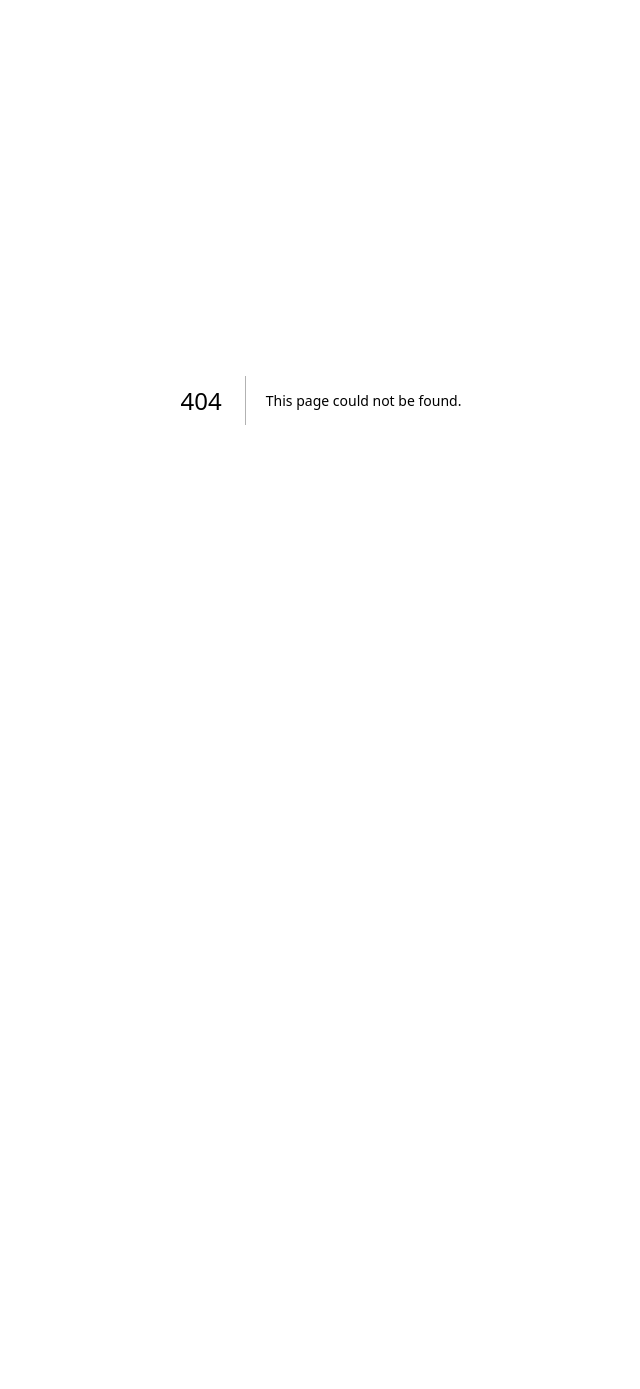
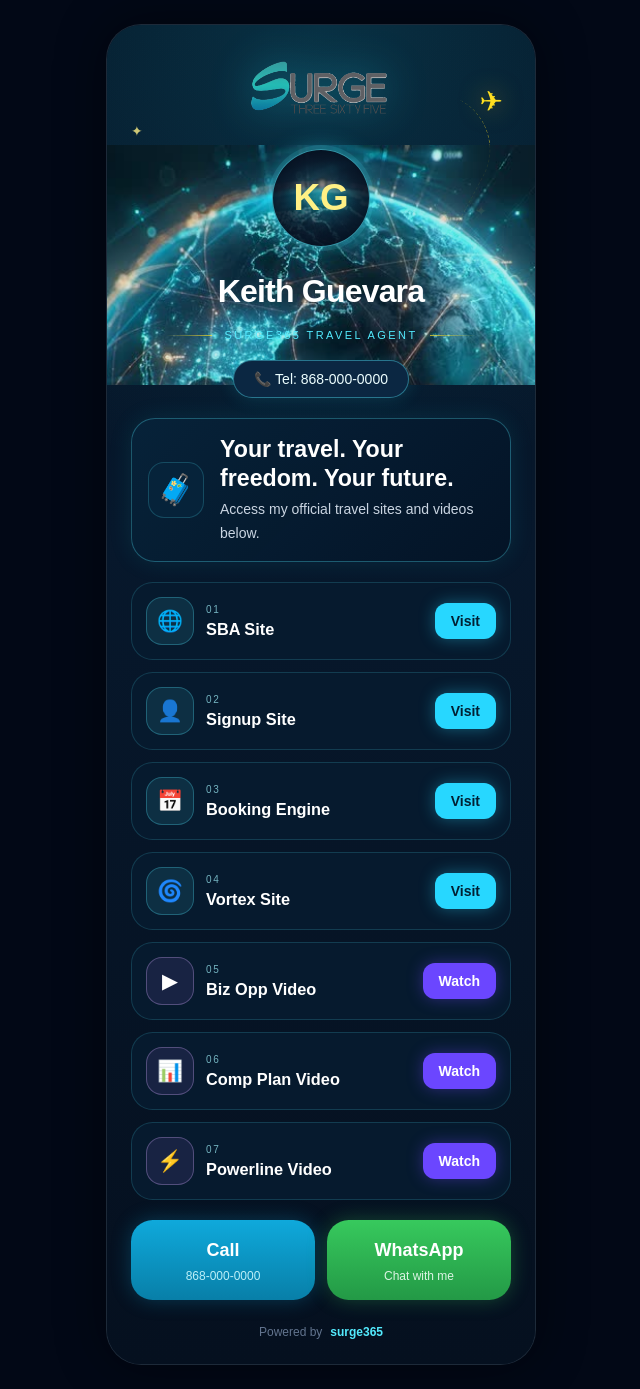
Before and after one commit to trinibuzz/surge365, a Next.js app: page /1 in a window 1280 px wide. Before the commit this address had no page. Shown: the whole page, without its empty margins (319-959 px from the left). Before the commit the page ends 800 px from the top, so only its background shows below. Built offline with nearby package versions, Linux system fonts and the light colour scheme.

Commit message:
Create dynamic surge365 agent route

```diff
--- /dev/null
+++ b/app/[slug]/page.tsx
@@ -0,0 +1,173 @@
+const agent = {
+  name: "Keith Guevara",
+  initials: "KG",
+  phone: "868-000-0000",
+  whatsapp: "18680000000",
+};
+
+const links = [
+  { title: "SBA Site", action: "Visit", url: "https://example.com/sba-site", icon: "🌐", type: "visit" },
+  { title: "Signup Site", action: "Visit", url: "https://example.com/signup-site", icon: "👤", type: "visit" },
+  { title: "Booking Engine", action: "Visit", url: "https://example.com/booking-engine", icon: "📅", type: "visit" },
+  { title: "Vortex Site", action: "Visit", url: "https://example.com/vortex-site", icon: "🌀", type: "visit" },
+  { title: "Biz Opp Video", action: "Watch", url: "https://example.com/biz-opp-video", icon: "▶", type: "watch" },
+  { title: "Comp Plan Video", action: "Watch", url: "https://example.com/comp-plan-video", icon: "📊", type: "watch" },
+  { title: "Powerline Video", action: "Watch", url: "https://example.com/powerline-video", icon: "⚡", type: "watch" },
+];
+
+export default function DemoAgentPage() {
+  return (
+    <main className="min-h-screen bg-[#020816] px-4 py-6 text-white">
+      <div className="mx-auto max-w-[430px]">
+        <div className="relative overflow-hidden rounded-[2.2rem] border border-white/10 bg-[#041223] shadow-[0_0_50px_rgba(0,0,0,0.45)]">
+          {/* top background */}
+          <div className="absolute inset-0 bg-[radial-gradient(circle_at_top,_rgba(34,211,238,0.16),_transparent_35%),linear-gradient(180deg,_#041223_0%,_#07182c_38%,_#05101f_100%)]" />
+
+          {/* logo + stars + plane */}
+          <div className="pointer-events-none absolute inset-x-0 top-0 h-[360px] overflow-hidden">
+            <div className="absolute left-6 top-24 text-yellow-200/80 text-sm">✦</div>
+            <div className="absolute right-12 top-44 text-yellow-200/70 text-sm">✦</div>
+            <div className="absolute right-8 top-14 text-[28px] text-yellow-300 drop-shadow-[0_0_12px_rgba(250,204,21,0.55)]">
+              ✈
+            </div>
+            <div className="absolute right-[56px] top-[66px] h-40 w-28 rotate-[28deg] rounded-full border-r border-dashed border-yellow-300/70" />
+
+            {/* imported globe image */}
+            <img
+              src="/globe-arc.png"
+              alt=""
+              className="absolute left-1/2 top-[120px] w-[610px] max-w-none -translate-x-1/2 opacity-90"
+            />
+          </div>
+
+          {/* content */}
+          <div className="relative px-6 pt-7 pb-6">
+            {/* logo */}
+            <img
+              src="/surge-logo.png"
+              alt="Surge Three Sixty Five"
+              className="mx-auto h-[72px] w-auto object-contain drop-shadow-[0_0_22px_rgba(34,211,238,0.45)]"
+            />
+
+            {/* agent header */}
+            <div className="mt-6 text-center">
+              <div className="mx-auto flex h-[98px] w-[98px] items-center justify-center rounded-full border border-cyan-300/60 bg-[radial-gradient(circle,_rgba(15,23,42,0.2)_0%,_rgba(8,18,35,0.85)_55%,_rgba(2,8,23,1)_100%)] text-[2.3rem] font-semibold text-yellow-200 shadow-[0_0_24px_rgba(34,211,238,0.45)] ring-4 ring-cyan-300/12">
+                {agent.initials}
+              </div>
+
+              <h1 className="mt-5 text-[2rem] font-semibold tracking-tight text-white">
+                {agent.name}
+              </h1>
+
+              <div className="mx-auto mt-3 flex max-w-[310px] items-center justify-center gap-3">
+                <div className="h-px flex-1 bg-gradient-to-r from-transparent to-yellow-300/70" />
+                <p className="whitespace-nowrap text-[11px] font-medium uppercase tracking-[0.22em] text-cyan-300">
+                  surge365 Travel Agent
+                </p>
+                <div className="h-px flex-1 bg-gradient-to-l from-transparent to-yellow-300/70" />
+              </div>
+
+              <a
+                href={`tel:${agent.phone}`}
+                className="mt-4 inline-flex items-center justify-center rounded-full border border-cyan-300/40 bg-[#0b2742] px-5 py-2 text-sm font-medium text-cyan-50 shadow-[0_0_18px_rgba(34,211,238,0.18)]"
+              >
+                📞 Tel: {agent.phone}
+              </a>
+            </div>
+
+            {/* intro card */}
+            <div className="mt-5 rounded-[1.5rem] border border-cyan-300/30 bg-[linear-gradient(135deg,rgba(7,35,58,0.95),rgba(4,20,38,0.92))] p-4 shadow-[0_0_24px_rgba(34,211,238,0.10)]">
+              <div className="flex items-center gap-4">
+                <div className="flex h-14 w-14 shrink-0 items-center justify-center rounded-2xl border border-cyan-300/20 bg-[#06233a] text-3xl">
+                  🧳
+                </div>
+
+                <div>
+                  <h2 className="text-[1.45rem] font-semibold leading-tight text-white">
+                    Your travel. Your freedom. Your future.
+                  </h2>
+                  <p className="mt-1 text-sm leading-6 text-slate-300">
+                    Access my official travel sites and videos below.
+                  </p>
+                </div>
+              </div>
+            </div>
+
+            {/* link cards */}
+            <div className="mt-5 space-y-3">
+              {links.map((link, index) => (
+                <a
+                  key={link.title}
+                  href={link.url}
+                  target="_blank"
+                  rel="noopener noreferrer"
+                  className="group flex items-center gap-3 rounded-[1.35rem] border border-cyan-300/16 bg-[#061a2e] px-3.5 py-3.5 transition hover:border-cyan-300/32 hover:bg-[#08213a]"
+                >
+                  <div
+                    className={`flex h-12 w-12 shrink-0 items-center justify-center rounded-2xl border text-[1.3rem] ${
+                      link.type === "watch"
+                        ? "border-purple-300/30 bg-purple-400/10"
+                        : "border-cyan-300/28 bg-cyan-300/10"
+                    }`}
+                  >
+                    {link.icon}
+                  </div>
+
+                  <div className="min-w-0 flex-1">
+                    <p className="text-[10px] font-medium uppercase tracking-[0.18em] text-cyan-200/70">
+                      {String(index + 1).padStart(2, "0")}
+                    </p>
+                    <h3 className="mt-0.5 text-[1.02rem] font-semibold leading-tight text-white">
+                      {link.title}
+                    </h3>
+                  </div>
+
+                  <div
+                    className={`shrink-0 rounded-xl px-4 py-2 text-sm font-semibold ${
+                      link.type === "watch"
+                        ? "bg-[#6b46ff] text-white shadow-[0_0_16px_rgba(107,70,255,0.38)]"
+                        : "bg-[#27d7ff] text-[#022033] shadow-[0_0_16px_rgba(39,215,255,0.36)]"
+                    }`}
+                  >
+                    {link.action}
+                  </div>
+                </a>
+              ))}
+            </div>
+
+            {/* bottom buttons */}
+            <div className="mt-5 grid grid-cols-2 gap-3">
+              <a
+                href={`tel:${agent.phone}`}
+                className="rounded-[1.35rem] bg-[linear-gradient(180deg,#0fa9db,#087fa8)] px-4 py-4 text-center text-white shadow-[0_0_20px_rgba(15,169,219,0.28)]"
+              >
+                <span className="block text-lg font-semibold">Call</span>
+                <span className="mt-1 block text-xs font-medium text-cyan-100/90">
+                  {agent.phone}
+                </span>
+              </a>
+
+              <a
+                href={`https://wa.me/${agent.whatsapp}`}
+                target="_blank"
+                rel="noopener noreferrer"
+                className="rounded-[1.35rem] bg-[linear-gradient(180deg,#37c95d,#239946)] px-4 py-4 text-center text-white shadow-[0_0_20px_rgba(55,201,93,0.30)]"
+              >
+                <span className="block text-lg font-semibold">WhatsApp</span>
+                <span className="mt-1 block text-xs font-medium text-green-50/90">
+                  Chat with me
+                </span>
+              </a>
+            </div>
+
+            {/* footer */}
+            <div className="mt-6 flex items-center justify-center gap-2 text-xs text-slate-500">
+              <span>Powered by</span>
+              <span className="font-semibold text-cyan-300">surge365</span>
+            </div>
+          </div>
+        </div>
+      </div>
+    </main>
+  );
+}
```
